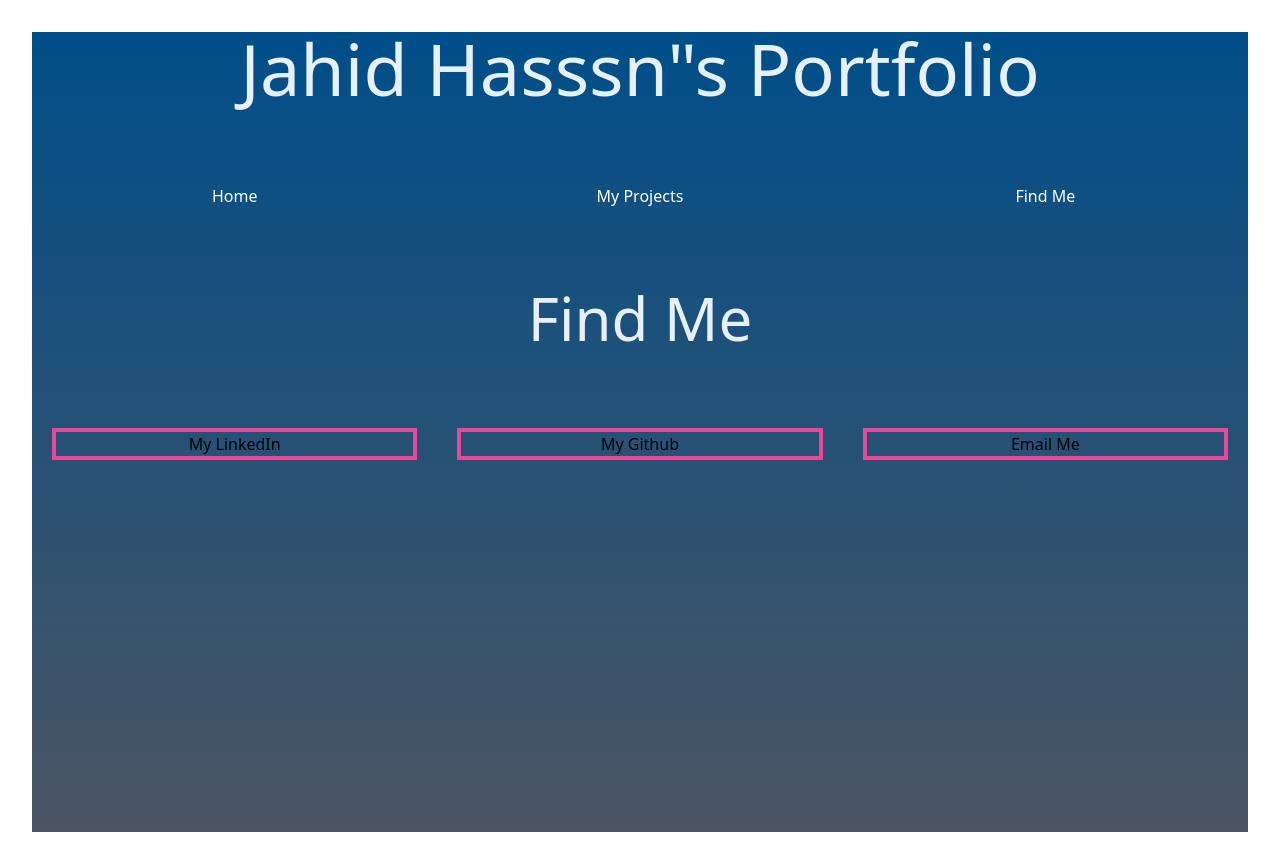
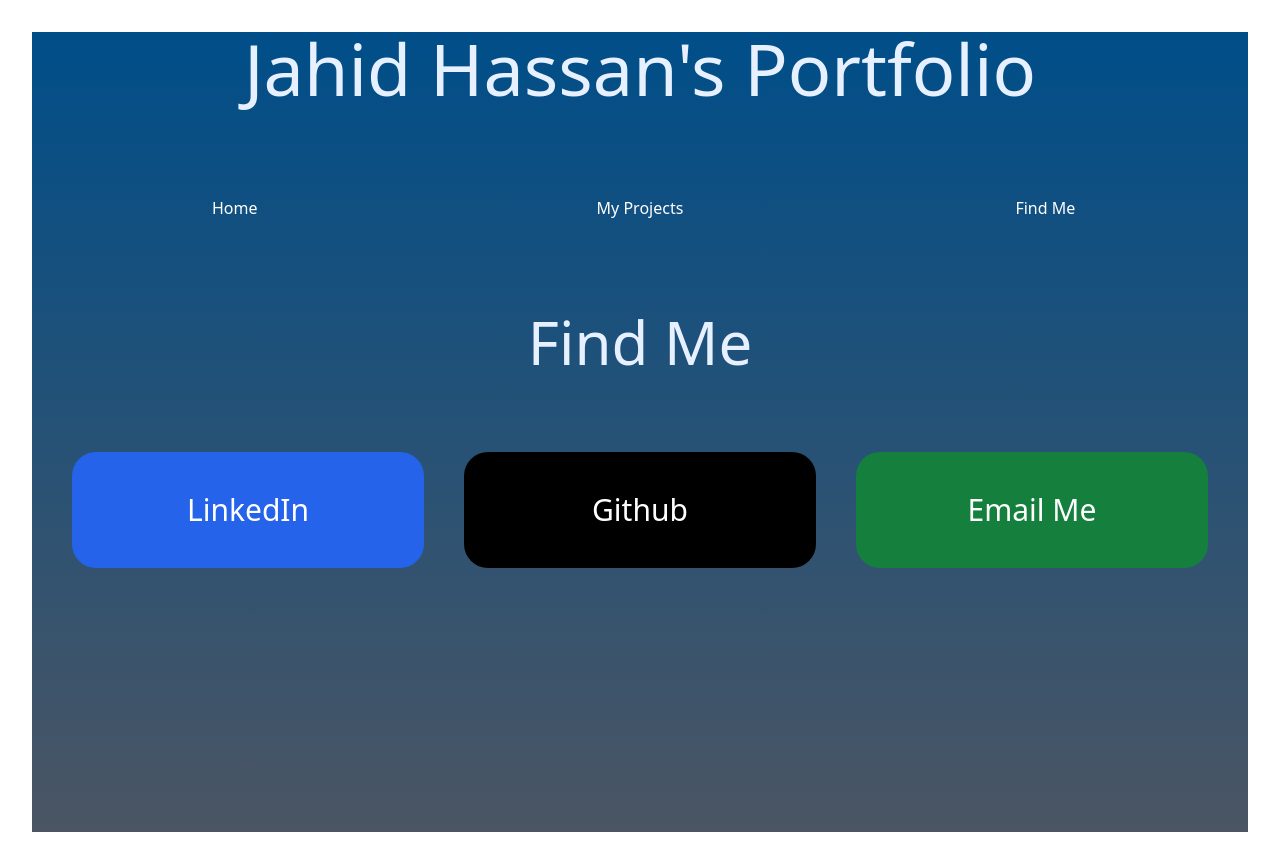
Before and after one commit to MJahidH/my-portfolio, a React (Vite) app in the folder my-portfolio/: page /findme in a window 1280 px wide. Built offline with nearby package versions, Linux system fonts and the light colour scheme.

Commit message:
all contact buttons stuling added

```diff
--- a/my-portfolio/src/App.jsx
+++ b/my-portfolio/src/App.jsx
@@ -16,7 +16,7 @@ bg-gradient-to-b from-primary to-gray-600"
       >
         <h1 className="text-secondary
         text-7xl
-        text-top">Jahid Hasssn"s Portfolio </h1>
+        text-top">Jahid Hassan's Portfolio </h1>
         <NavBar />
         <Routes>
           <Route path="/" element={<HomePage />} />
--- a/my-portfolio/src/Homepage.jsx
+++ b/my-portfolio/src/Homepage.jsx
@@ -3,11 +3,13 @@
 const HomePage = () => {
 
 return (
-<div  className="pt-40
+<div  className="pt-20
 px-10" >
 
-<h2>Welcome To My Webiste</h2>
+<h2 className="pageMainSubheading">Welcome To My Webiste</h2>
 <p className="object-position-bottom
+text-white
+
 ">My enduring enthusiasm for technology, especially in the field of augmented reality, remains undiminished despite the challenges posed by visual impairment. My dedication to fostering inclusivity, coupled with my proficiency in crafting shortcuts for individuals with impairments, underscores a significant contribution to accessibility. Notably, my expertise extends to the intricate realm of music software, further amplifying my technological prowess. As I contemplate future aspirations, I aim to play a pivotal role in shaping conversations around accessibility in augmented reality, aspiring to empower individuals with impairments. I approach this journey with a profound commitment to making meaningful advancements in the intersection of technology and inclusivity.</p>
 </div>
 
--- a/my-portfolio/src/components/FindMePage.jsx
+++ b/my-portfolio/src/components/FindMePage.jsx
@@ -20,32 +20,44 @@ const FindMePage = () => {
   return (
     <div className="pt-20">
       <h1 className="pageMainSubheading">Find Me</h1>
-<div className="
+      <div
+        className="
 flex flex-row
 mt-10
-">
-
-<button className="
-contactButtons"
+mx-5
+"
+      >
+        <button
+          className="
+contactButtons
+bg-blue-600
+text-white
+"
           onClick={() => {
             openInNewTab(links.linkedIn);
           }}
         >
-        My LinkedIn
+          LinkedIn
         </button>
         <button
-      className="contactButtons"
+          className="contactButtons
+      bg-black
+      text-white"
           onClick={() => {
             openInNewTab(links.github);
           }}
         >
-        My Github
+          Github
         </button>
 
         <button
-      className="contactButtons"
-       onClick={sendEmail}>Email Me</button>
-
+          className="contactButtons
+      bg-green-700
+      text-white"
+          onClick={sendEmail}
+        >
+          Email Me
+        </button>
       </div>
     </div>
   );
--- a/my-portfolio/src/index.css
+++ b/my-portfolio/src/index.css
@@ -5,6 +5,7 @@
 .navButton {
   @apply w-full
  text-white
+ p-3
   defaultHover
   translate-x-0
   ease-in-out
@@ -14,9 +15,11 @@
 .contactButtons {
   @apply
   w-full
-  border-pink-500
-  border-4
+  text-3xl
   mx-5
+  rounded-3xl
+  p-10
+  defaultHover
 }
 
 .pageMainSubheading {
```
Lines whose indentation alone changed are shown as unchanged.
